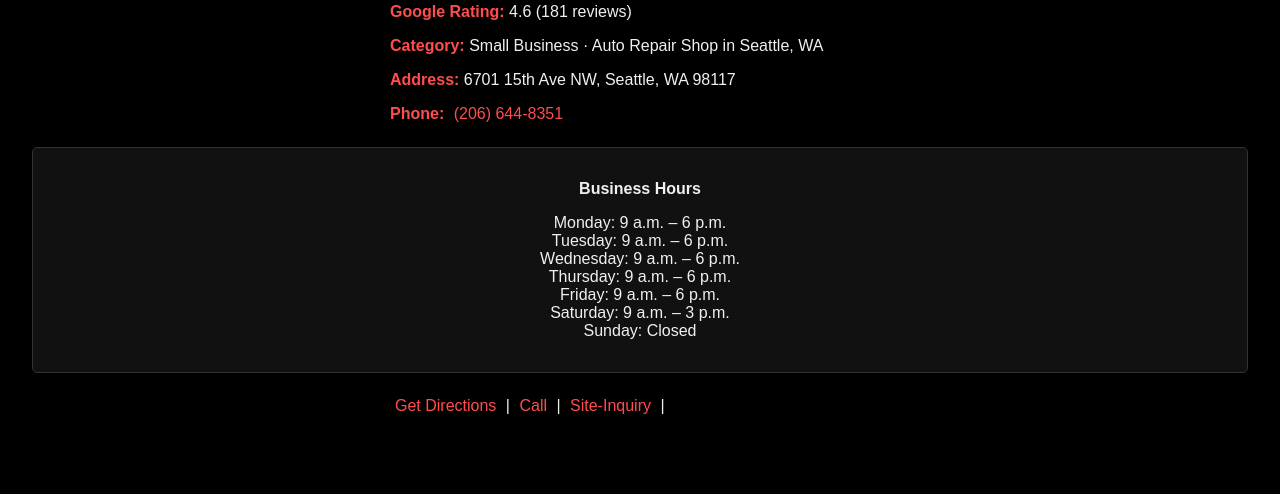
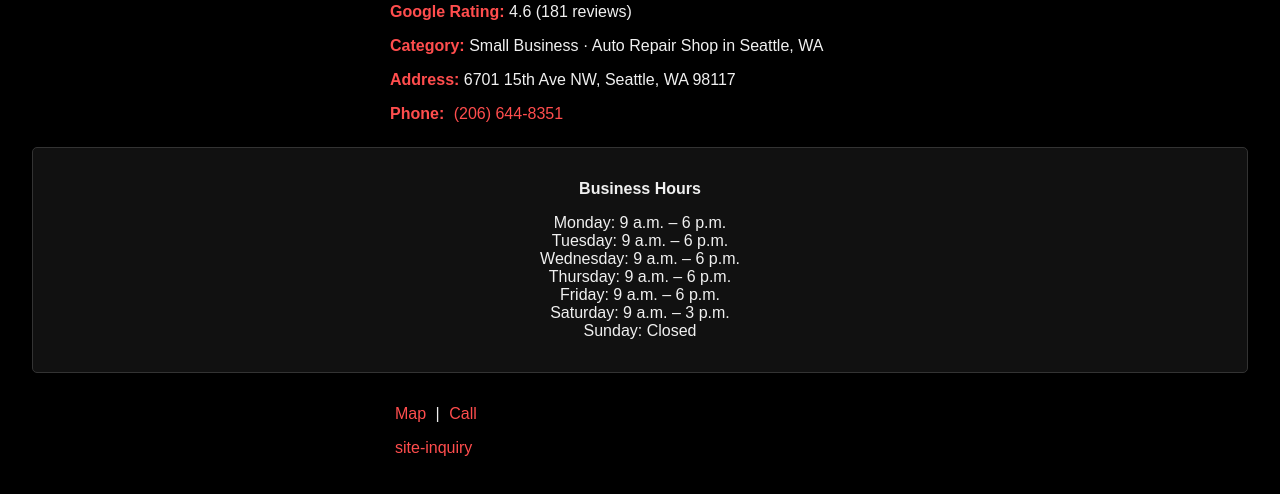
Before and after one commit to ecrce/tireshop, a plain HTML site: page index.html in a window 1280 px wide. Shown: the part 360-854 px from the top of the page. Before the commit the page ends 831 px from the top, so only its background shows below. Drawn offline with Linux system fonts and the light colour scheme.

Commit message:
Update index.html

```diff
--- a/index.html
+++ b/index.html
@@ -75,9 +75,16 @@
 
   <div class="info">
     <p>
-      <a href="https://www.google.com/maps/search/?api=1&query=6701+15th+Ave+NW,+Seattle,+WA+98117" target="_blank">Get Directions</a> |
-      <a href="tel:12066448351">Call</a> |
-      <a href="">Site-Inquiry</a> |
+<footer style="margin-top: 2em; text-align: center;">
+  <div class="info">
+    <p>
+      <a href="https://www.google.com/maps/search/?api=1&query=6701+15th+Ave+NW,+Seattle,+WA+98117">Map</a> |
+      <a href="tel:12066448351">Call</a>
+    </p>
+    <a href="https://formspree.io/f/mdkwbjwg" style="display:block; margin-top:0.5em;">site-inquiry</a>
+  </div>
+</footer>
+
     </p>
   </div>
 </body>
```
